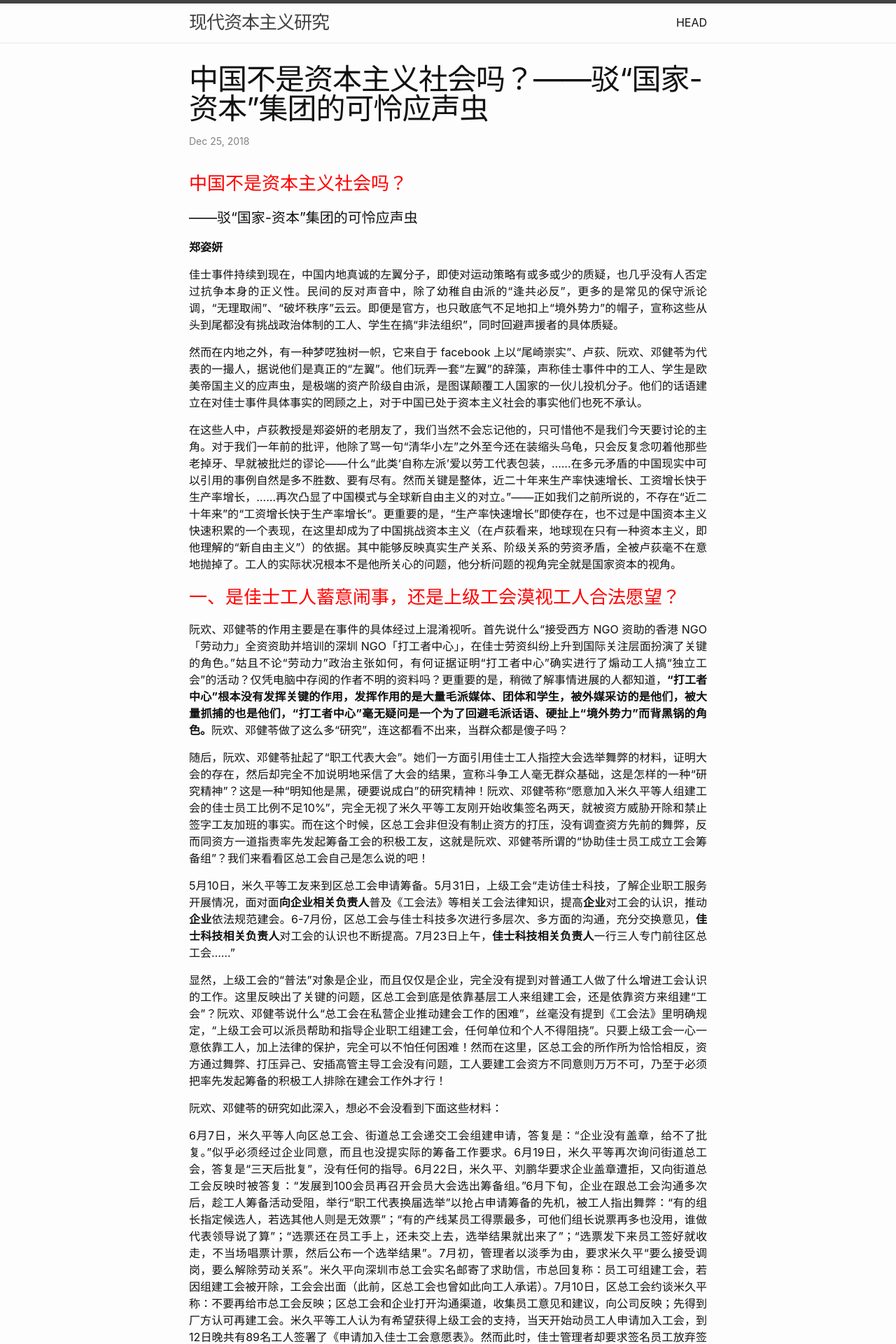
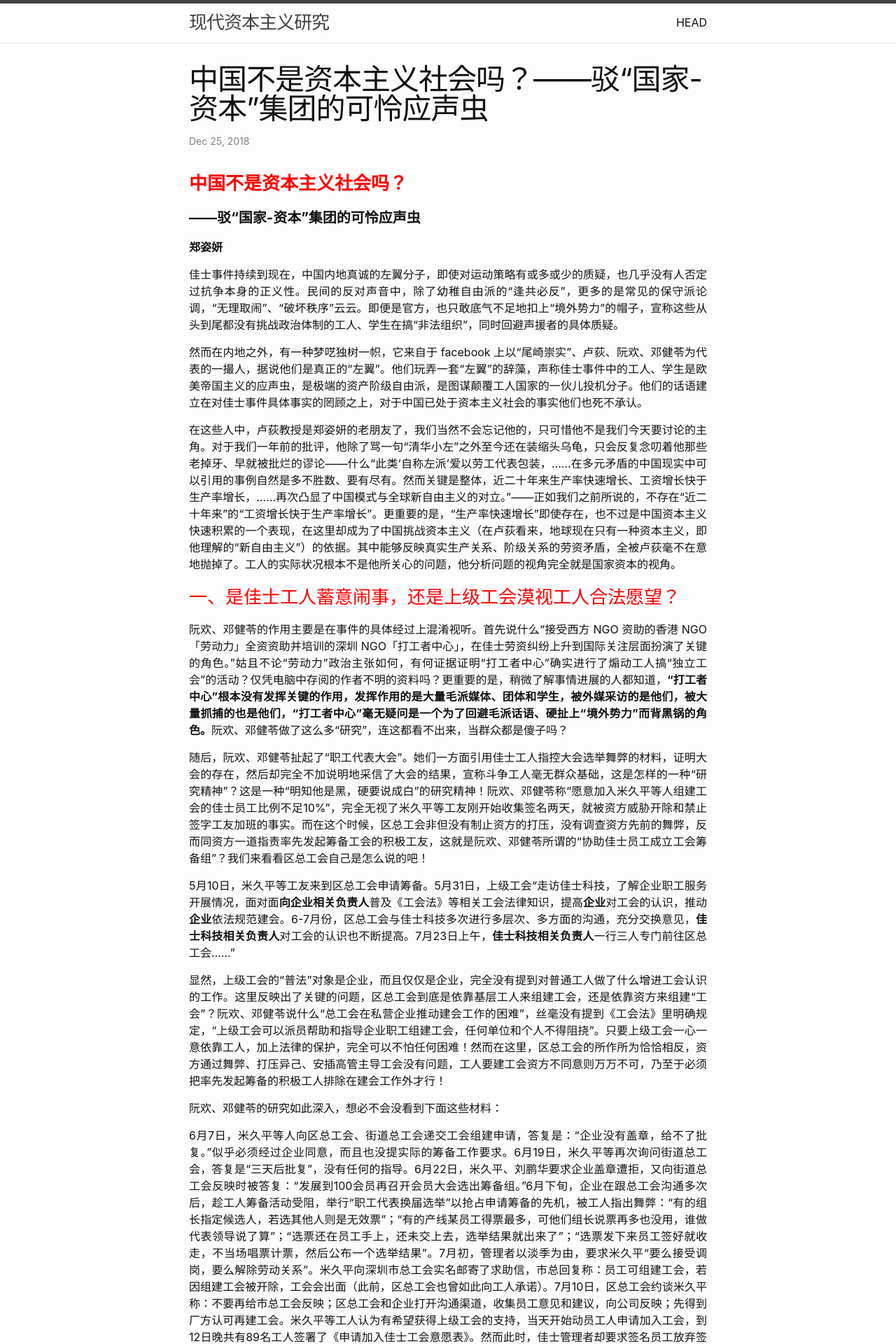
Before and after one commit to Spectre-RPEMC/Spectre-RPEMC.github.io, a Jekyll site: the page built from _posts/2018-12-25-Refutation.MD, in a window 1280 px wide. Shown: the top 1920 px of the page at 70% size. Built offline with Jekyll 4.4.1, drawn with Linux system fonts in a browser that asks for light colours.

```diff
--- a/_posts/2018-12-25-Refutation.MD
+++ b/_posts/2018-12-25-Refutation.MD
@@ -3,8 +3,8 @@ title: "中国不是资本主义社会吗？——驳“国家-资本”集团
 layout: post
 ---
 
-### 中国不是资本主义社会吗？
-#### ——驳“国家-资本”集团的可怜应声虫
+### **中国不是资本主义社会吗？**
+#### **——驳“国家-资本”集团的可怜应声虫**
 
 **郑姿妍**
 
```
